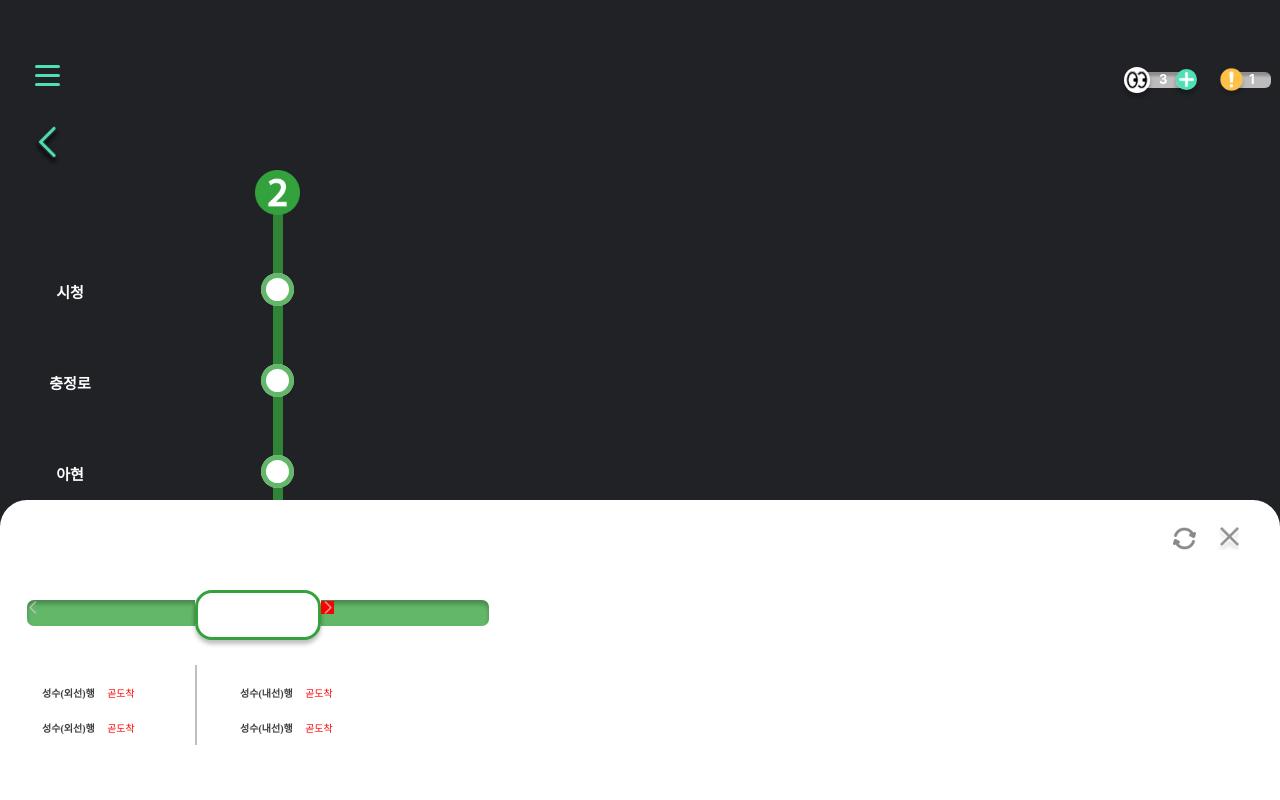
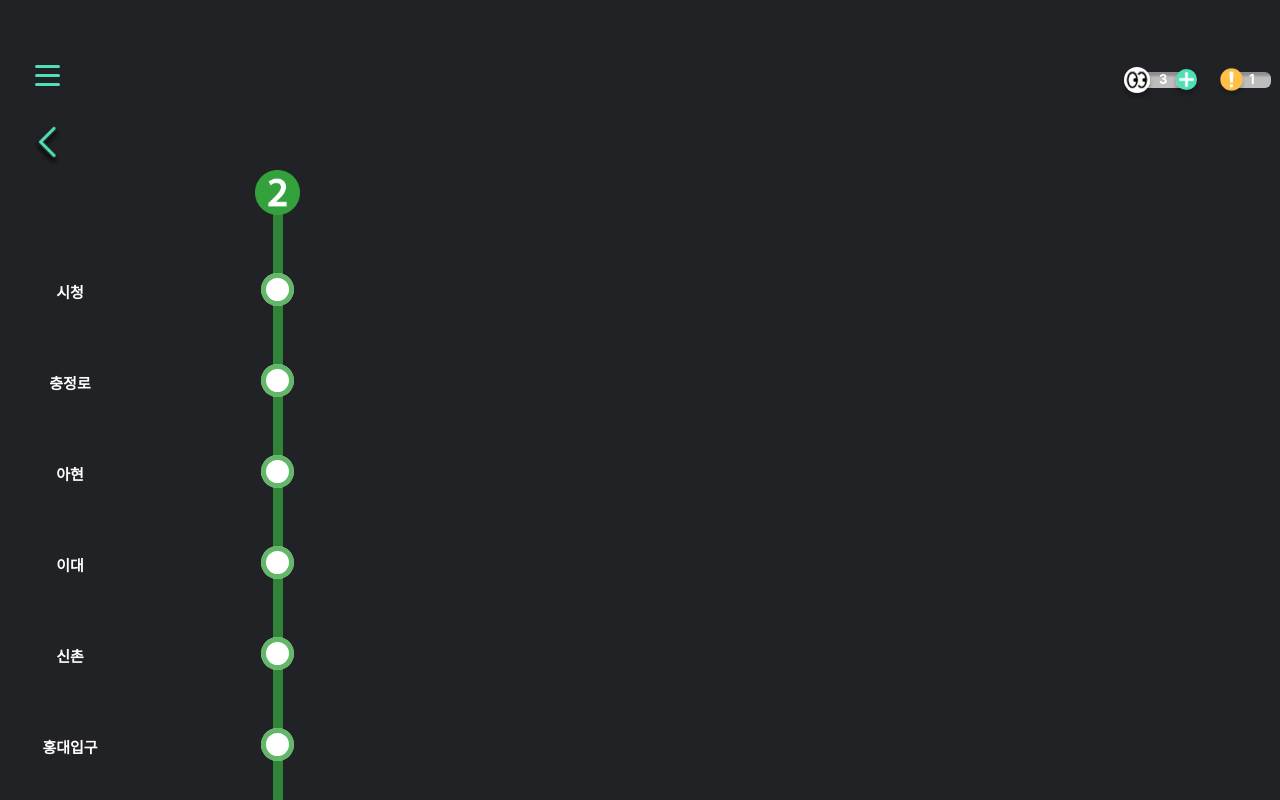
Before and after one commit to NNAERYEOK/NNY-Front, a React (Create React App) app: page /line2 in a window 1280 px wide. Shown: the top 800 px of the page. Built offline with nearby package versions, Linux system fonts and the light colour scheme.

Commit message:
feat: 모달창

```diff
--- a/src/components/RealtimeModal.js
+++ b/src/components/RealtimeModal.js
@@ -3,10 +3,6 @@ import styled from "styled-components";
 import X from "../image/X.svg";
 
 const RealtimeModal = ({ isOpen, setRealtimeModal }) => {
-  const SelectSeat = async () => {
-    setRealtimeModal(false); // 모달 닫기
-  };
-
   return (
     <div>
       <Modal>
@@ -18,11 +14,15 @@ const RealtimeModal = ({ isOpen, setRealtimeModal }) => {
             </Menu>
             <StationInfo>
               <Left>
-                <img src="./image/leftBtn.svg"></img>
+                <img src="./image/leftBtn.svg" />
+                <p>아현</p>
               </Left>
-              <Center></Center>
+              <Center>
+                <p>이대</p>
+              </Center>
               <Right>
-                <img src="./image/rightBtn.svg"></img>
+                <p>신촌</p>
+                <img src="./image/rightBtn.svg" />
               </Right>
             </StationInfo>
             <Time>
@@ -71,7 +71,7 @@ const Modal = styled.div`
     flex-direction: column;
   }
   .container.modal-open .modal {
-    top: 500px;
+    top: 550px;
   }
   p {
     color: #3f3f3f;
@@ -109,23 +109,40 @@ const Refresh = styled.div`
 const StationInfo = styled.div`
   display: flex;
   margin-top: 40px;
+  margin: 0 auto;
+  img {
+    cursor: pointer;
+    margin-top: 7px;
+  }
 `;
 const Left = styled.div`
-  width: 168px;
+  width: 100px;
   height: 26px;
   background: rgba(51, 162, 61, 0.77);
   box-shadow: inset 0px 4px 4px rgba(0, 0, 0, 0.25);
   border-radius: 7px 0 0 7px;
-  margin-top: 10px;
+  margin-top: 13px;
+  p {
+    display: inline;
+    font-weight: 700;
+    font-size: 10px;
+    color: #ffffff;
+    margin-top: 5px;
+  }
 `;
 const Right = styled.div`
-  width: 168px;
+  width: 100px;
   height: 26px;
   background: rgba(51, 162, 61, 0.77);
   box-shadow: inset 0px 4px 4px rgba(0, 0, 0, 0.25);
   border-radius: 0 7px 7px 0;
-  margin-top: 10px;
-  img {
+  margin-top: 13px;
+  p {
+    display: inline;
+    font-weight: 700;
+    font-size: 10px;
+    color: #ffffff;
+    margin-left: 50px;
     background-color: red;
   }
 `;
@@ -136,20 +153,32 @@ const Center = styled.div`
   border: 3px solid #33a23d;
   box-shadow: 0px 4px 4px rgba(0, 0, 0, 0.25);
   border-radius: 17px;
+  p {
+    font-weight: 700;
+    font-size: 13px;
+    text-align: center;
+    margin: 13px auto;
+  }
 `;
 const Time = styled.div`
   display: flex;
-  margin-top: 25px;
+  margin: 25px auto;
 `;
 const LeftTime = styled.div`
   width: 140px;
   height: 26px;
   margin-right: 28px;
+  img {
+    cursor: pointer;
+  }
 `;
 const RightTime = styled.div`
   width: 148px;
   height: 26px;
   margin-left: 28px;
+  img {
+    cursor: pointer;
+  }
 `;
 const CenterTime = styled.div`
   width: 2px;
--- a/src/pages/Line2Page.js
+++ b/src/pages/Line2Page.js
@@ -6,8 +6,7 @@ import BackBtn from "../components/BackBtn";
 import RealtimeModal from "../components/RealtimeModal";
 
 const Line2Page = () => {
-  const [isOpen, setIsOpen] = useState(true);
-  const [realtimeModal, setRealtimeModal] = useState(true);
+  const [realtimeModal, setRealtimeModal] = useState(false);
   const [stations, setStations] = useState([
     { id: 1, name: "시청" },
     { id: 2, name: "충정로" },
@@ -71,6 +70,7 @@ const Line2Page = () => {
     station => station.id >= 54 && station.id < 59,
   );
   let stationList4 = stations.filter(station => station.id >= 59);
+
   return (
     <>
       <Background />
@@ -80,22 +80,22 @@ const Line2Page = () => {
         <StationName>
           <List1>
             {stationList.map(station => (
-              <div>{station.name}</div>
+              <div onClick={() => setRealtimeModal(true)}>{station.name}</div>
             ))}
           </List1>
           <List2>
             {stationList2.map(station => (
-              <div>{station.name}</div>
+              <div onClick={() => setRealtimeModal(true)}>{station.name}</div>
             ))}
           </List2>
           <List3>
             {stationList3.map(station => (
-              <div>{station.name}</div>
+              <div onClick={() => setRealtimeModal(true)}>{station.name}</div>
             ))}
           </List3>
           <List4>
             {stationList4.map(station => (
-              <div>{station.name}</div>
+              <div onClick={() => setRealtimeModal(true)}>{station.name}</div>
             ))}
           </List4>
         </StationName>
@@ -138,6 +138,7 @@ const List1 = styled.div`
     height: 27px;
     padding-top: 6px;
   }
+  cursor: pointer;
 `;
 const List2 = styled.div`
   display: inline-block;
@@ -147,6 +148,7 @@ const List2 = styled.div`
     height: 27px;
     padding-top: 6px;
   }
+  cursor: pointer;
 `;
 const List3 = styled.div`
   display: inline-block;
@@ -156,6 +158,7 @@ const List3 = styled.div`
     height: 27px;
     padding-top: 6px;
   }
+  cursor: pointer;
 `;
 const List4 = styled.div`
   margin-top: 157px;
@@ -164,4 +167,5 @@ const List4 = styled.div`
     height: 27px;
     padding-top: 6px;
   }
+  cursor: pointer;
 `;
```
